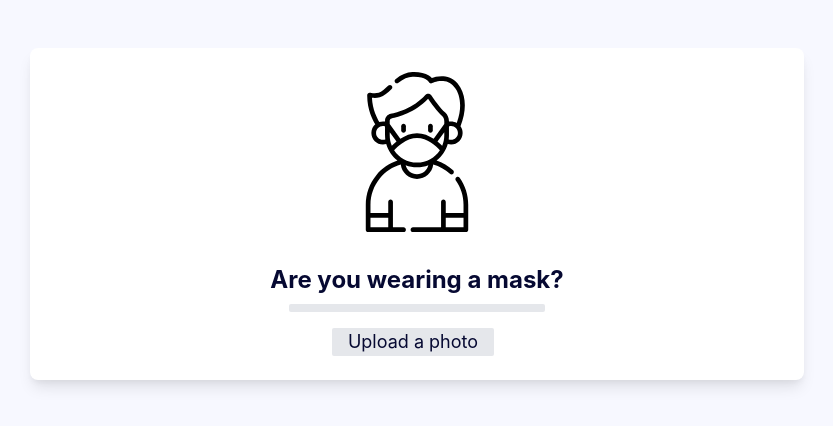
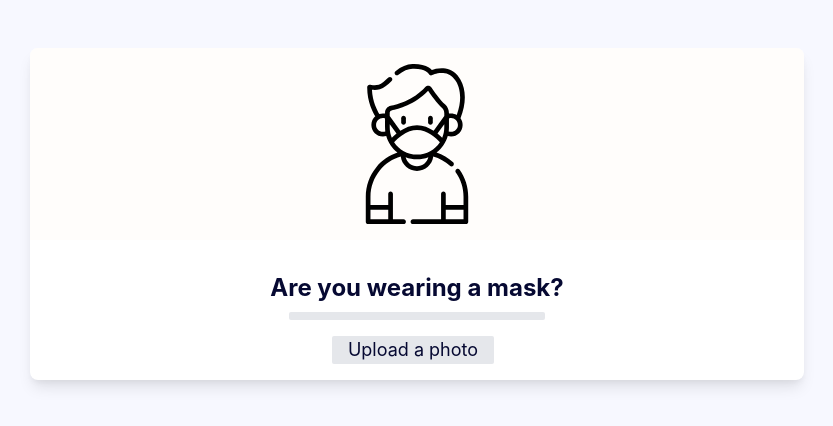
Before and after one commit to qfogarty/ppe-detect-web, a React (Create React App) app: page / in a window 1280 px wide. Shown: the top 426 px of the page, without its empty margins (223-1056 px from the left). Built offline with nearby package versions, Linux system fonts and the light colour scheme.

Commit message:
Add image preview, ignore eslintcache

```diff
--- a/src/App.js
+++ b/src/App.js
@@ -1,27 +1,43 @@
-import React, { useState } from 'react';
-import axios from 'axios';
+import React, { useEffect, useState } from 'react';
 import './App.css';
 import Placeholder from './components/Placeholder';
+import axios from 'axios';
 
 function App() {
     const [ppeResponse, setPpeResponse] = useState(null);
+    const [selectedImage, setSelectedImage] = useState(null);
+    const [preview, setPreview] = useState();
+
+    useEffect(() => {
+        if (!selectedImage) {
+            setPreview(undefined);
+            return () => {};
+        }
+
+        const imageURL = URL.createObjectURL(selectedImage);
+        setPreview(imageURL);
+
+        handleFileUpload();
+
+        return () => URL.revokeObjectURL(imageURL);
+    }, [selectedImage]);
 
     const handleFileSelect = (event) => {
-        //take the first file
-        if (!event.target.files[0]) {
-            return false;
+        //take the first file only
+        if (!event.target.files || event.target.files.length === 0) {
+            setSelectedImage(undefined);
+            return;
         }
-        handleFileUpload(event.target.files[0]);
+
+        setSelectedImage(event.target.files[0]);
 
     };
 
-    const handleFileUpload = (file) => {
-        console.log(`uploading ${file.name}`);
+    const handleFileUpload = () => {
 
         const formData = new FormData();
-        formData.append('image', file, file.name);
+        formData.append('image', selectedImage, selectedImage.name);
 
-        // TODO: Need an actual API
         const apiUrl = '/api';
 
         axios.post(apiUrl, formData, {
@@ -33,6 +49,7 @@ function App() {
                 );
             }
         }).then((response) => {
+            console.log(response.data);
             setPpeResponse(response.data);
         }).catch((error) => {
             console.error(error);
@@ -46,9 +63,14 @@ function App() {
             <div className="grid grid-cols-6 gap-4 items-start mt-8 mx-auto px-8">
 
                 <div className="col-span-6 sm:col-span-6 md:col-span-4 md:col-start-2 lg:col-span-4 lg:col-start-2 xl:col-start-3 xl:col-span-2">
-                    <div className="bg-white shadow-lg rounded-lg px-4 py-6 mx-4 my-4">
-                        <div className="mx-auto rounded-md">
-                            <Placeholder />
+
+                    <div className="bg-white shadow-lg rounded-lg mx-4 my-4 overflow-hidden pb-4">
+                        <div className="flex items-center h-auto w-full bg-cover bg-off-yellow">
+                            {selectedImage && preview ? (
+                                <img src={preview} alt="Is there a mask?" />
+                            ) : (
+                                <Placeholder />
+                            )}
                         </div>
                         <h1 className={`font-bold text-2xl mt-8`}>Are you wearing a mask?</h1>
                         <div className="h-2 bg-gray-200 w-64 mt-2 block mx-auto rounded-sm"></div>
@@ -58,6 +80,7 @@ function App() {
                                 <input type="file" className="hidden" onChange={handleFileSelect} />
                             </label>
                         </div>
+
                     </div>
                 </div>
 
--- a/src/components/Placeholder/index.js
+++ b/src/components/Placeholder/index.js
@@ -2,7 +2,7 @@ import React from 'react';
 
 const Placeholder = () => {
     return (
-        <svg id="Capa_1" height="512" viewBox="0 0 512 512" width="512" xmlns="http://www.w3.org/2000/svg" className={`h-40 mx-auto w-auto`}>
+        <svg id="Capa_1" height="512" viewBox="0 0 512 512" width="512" xmlns="http://www.w3.org/2000/svg" className={`h-40 mx-auto w-auto my-4`}>
             <defs />
             <g>
                 <path
```
Also changed, not shown: 1 other file (tests, documents, lock files or other folders).
